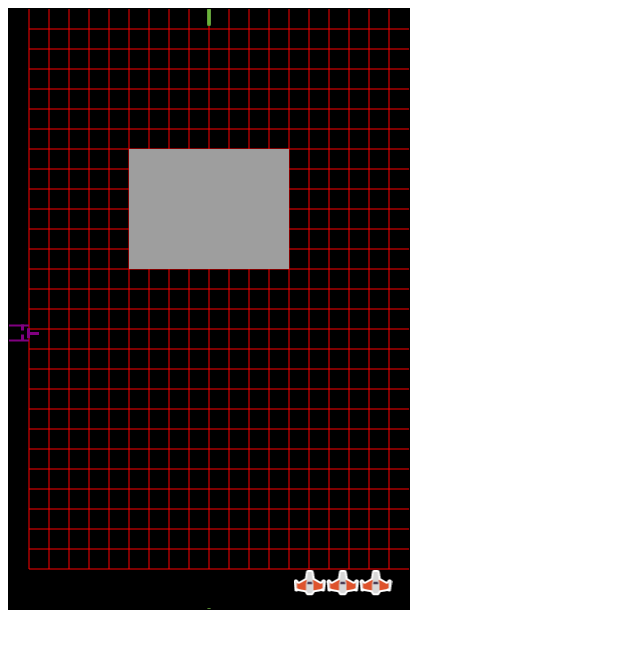
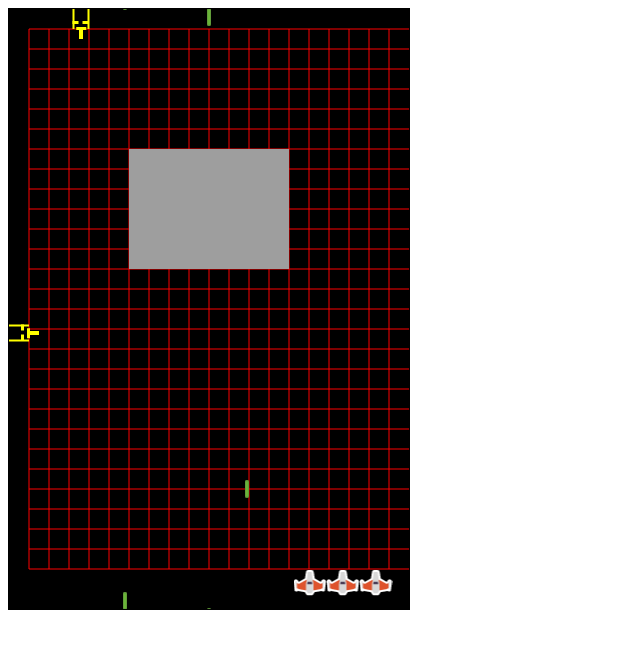
Before and after one commit to hlynurf/gridrunner, a website: page index.html in a window 1280 px wide. Shown: the whole page, without its empty margins (0-640 px from the left). Drawn offline with Linux system fonts and the light colour scheme.

Commit message:
upenemy added

```diff
--- /dev/null
+++ b/UpEnemy.js
@@ -0,0 +1,118 @@
+// ==========
+// ENEMY STUFF
+// ==========
+
+"use strict";
+
+// A generic contructor which accepts an arbitrary descriptor object
+function UpEnemy(descr) {
+
+    // Common inherited setup logic from Entity
+    this.setup(descr);
+
+    this.rememberResets();
+
+    // Default sprite, if not otherwise specified
+    this.sprite = this.sprite || g_sprites.ship;
+
+    // Set normal drawing scale, and warp state off
+    this._scale = 0.4;
+    this._isWarping = false;
+    this._lastBullet = Date.now();
+    this._bulletDifference = 1000;
+    this._goingRight = true;
+};
+
+UpEnemy.prototype = new Entity();
+
+UpEnemy.prototype.rememberResets = function () {
+    // Remember my reset positions
+    this.reset_cx = this.cx;
+    this.reset_cy = this.cy;
+    this.reset_rotation = this.rotation;
+};
+
+// Initial, inheritable, default values
+UpEnemy.prototype.rotation = Math.PI;
+UpEnemy.prototype.velX = 0;
+UpEnemy.prototype.velY = 0;
+UpEnemy.prototype.launchVel = 2;
+UpEnemy.prototype.numSubSteps = 1;
+
+
+UpEnemy.prototype.update = function (du) {
+
+    // Handle warping
+    if (this._isWarping) {
+        this._updateWarp(du);
+        return;
+    }
+
+    spatialManager.unregister(this);
+    if (this._isDeadNow)
+        return entityManager.KILL_ME_NOW;
+
+    // Perform movement substeps
+    var steps = this.numSubSteps;
+    var dStep = du / steps;
+    for (var i = 0; i < steps; ++i) {
+        this.computeSubStep(dStep);
+    }
+
+    // Handle firing
+    this.maybeFireBullet();
+
+};
+
+UpEnemy.prototype.computeSubStep = function (du) {
+
+    // this.cx += 5;
+    if (this._goingRight) this.cx += 2;
+    else this.cx -= 2;
+    if (this.cx > g_canvas.width) this._goingRight = false;
+    if (this.cx < 40) this._goingRight = true;
+};
+
+var NOMINAL_THRUST = +5;
+
+var speedHorizontal = +5;
+
+
+UpEnemy.prototype.maybeFireBullet = function () {
+    if (Date.now() > this._lastBullet + this._bulletDifference) {
+        var dX = +Math.sin(this.rotation);
+        var dY = -Math.cos(this.rotation);
+        var launchDist = this.getRadius() * 2;
+
+        var relVel = this.launchVel;
+        var relVelX = dX * relVel;
+        var relVelY = dY * relVel;
+
+        entityManager.fireBullet(
+           this.cx + dX * launchDist, this.cy + dY * launchDist,
+           this.velX + relVelX, this.velY + relVelY,
+           this.rotation);
+        this._lastBullet = Date.now();
+    }
+};
+
+UpEnemy.prototype.getRadius = function () {
+    return (this.sprite.width / 5) * 0.9;
+};
+
+UpEnemy.prototype.reset = function () {
+    this.setPos(this.reset_cx, this.reset_cy);
+    this.rotation = this.reset_rotation;
+
+    this.halt();
+};
+
+UpEnemy.prototype.halt = function () {
+    this.velX = 0;
+    this.velY = 0;
+};
+
+
+UpEnemy.prototype.render = function (ctx) {
+    drawUpEnemy(ctx, this.cx, this.cy);
+};
--- a/drawAssets.js
+++ b/drawAssets.js
@@ -7,7 +7,7 @@ function drawBackground(ctx) {
 		ctx.save();
 
 		ctx.beginPath();
-		ctx.moveTo(boxSize * i, 0);
+		ctx.moveTo(boxSize * i, 20);
 		ctx.lineTo(boxSize * i, g_canvas.height - 40);
 		ctx.strokeStyle = 'Red';
 		ctx.stroke();
@@ -32,13 +32,28 @@ function drawSideEnemy(ctx, x, y) {
 	var width = 40;
 	var height = 30;
 	y = y - height / 4 - 1;
-	// height 30
-	util.fillBox(ctx, x, y, 20, 2, 'Purple');
-	util.fillBox(ctx, x, y + height / 2, 20, 2, 'Purple');
 
-	util.fillBox(ctx, x + width * 0.3, y, 3, 6, 'Purple');
-	util.fillBox(ctx, x + width * 0.3, y + height / 3, 3, 6, 'Purple');
+	util.fillBox(ctx, x, y, 20, 2, 'Yellow');
+	util.fillBox(ctx, x, y + height / 2, 20, 2, 'Yellow');
 
-	util.fillBox(ctx, x + width * 0.45, y + height * 0.125, 3, 10, 'Purple');
-	util.fillBox(ctx, x + width * 0.45, y + height * 0.25 , 12, 3, 'Purple');
+	util.fillBox(ctx, x + width * 0.3, y, 3, 6, 'Yellow');
+	util.fillBox(ctx, x + width * 0.3, y + height / 3, 3, 6, 'Yellow');
+
+	util.fillBox(ctx, x + width * 0.45, y + height * 0.125, 3, 10, 'Yellow');
+	util.fillBox(ctx, x + width * 0.45, y + height * 0.25 -1 , 12, 4, 'Yellow');
 }
+
+function drawUpEnemy(ctx, x, y) {
+	var width = 30;
+	var height = 40;
+	x = x - width / 4 - 1;
+
+	util.fillBox(ctx, x, y, 2, 20, 'Yellow');
+	util.fillBox(ctx, x + width / 2, y, 2, 20, 'Yellow');
+
+	util.fillBox(ctx, x, y + height * 0.3, 6, 3, 'Yellow');
+	util.fillBox(ctx, x + width / 3, y + height * 0.3, 6, 3, 'Yellow');
+
+	util.fillBox(ctx, x + width * 0.125, y + height * 0.45, 10, 3, 'Yellow');
+	util.fillBox(ctx, x + width * 0.25 - 1, y + height * 0.45 , 4, 12, 'Yellow');
+}
--- a/entityManager.js
+++ b/entityManager.js
@@ -82,6 +82,7 @@ deferredSetup : function () {
 
 init: function() {
     this._enemies.push(new SideEnemy({cx: 0, cy: 200}));
+    this._enemies.push(new UpEnemy({cx: 200, cy: 0}));
 },
 
 fireBullet: function(cx, cy, velX, velY, rotation) {
--- a/index.html
+++ b/index.html
@@ -27,6 +27,7 @@
     <script src="Sprite.js"></script>
     <script src="Entity.js"></script>
     <script src="Bullet.js"></script>
+    <script src="UpEnemy.js"></script>
     <script src="SideEnemy.js"></script>
     <script src="Ship.js"></script>
 
```
